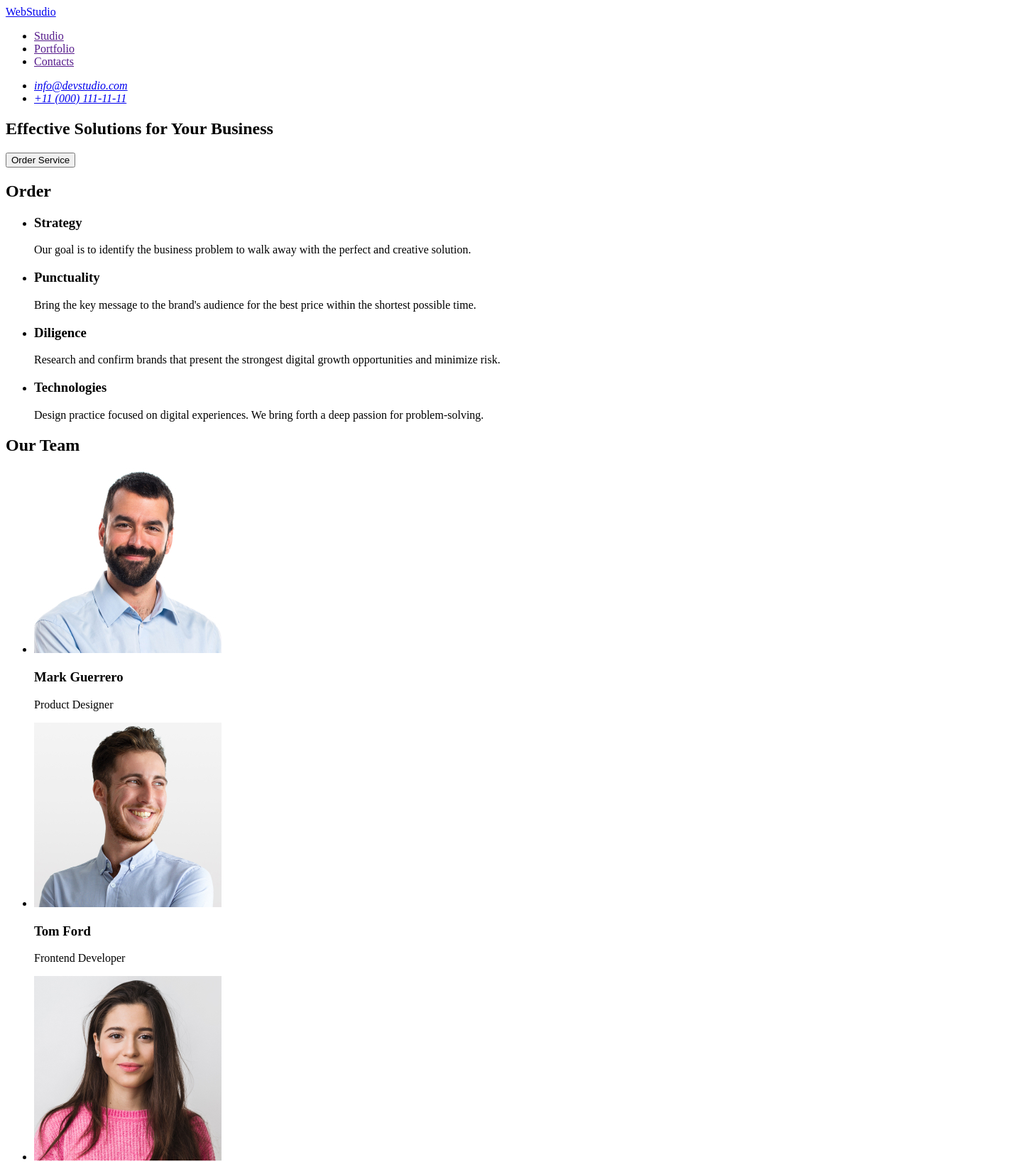
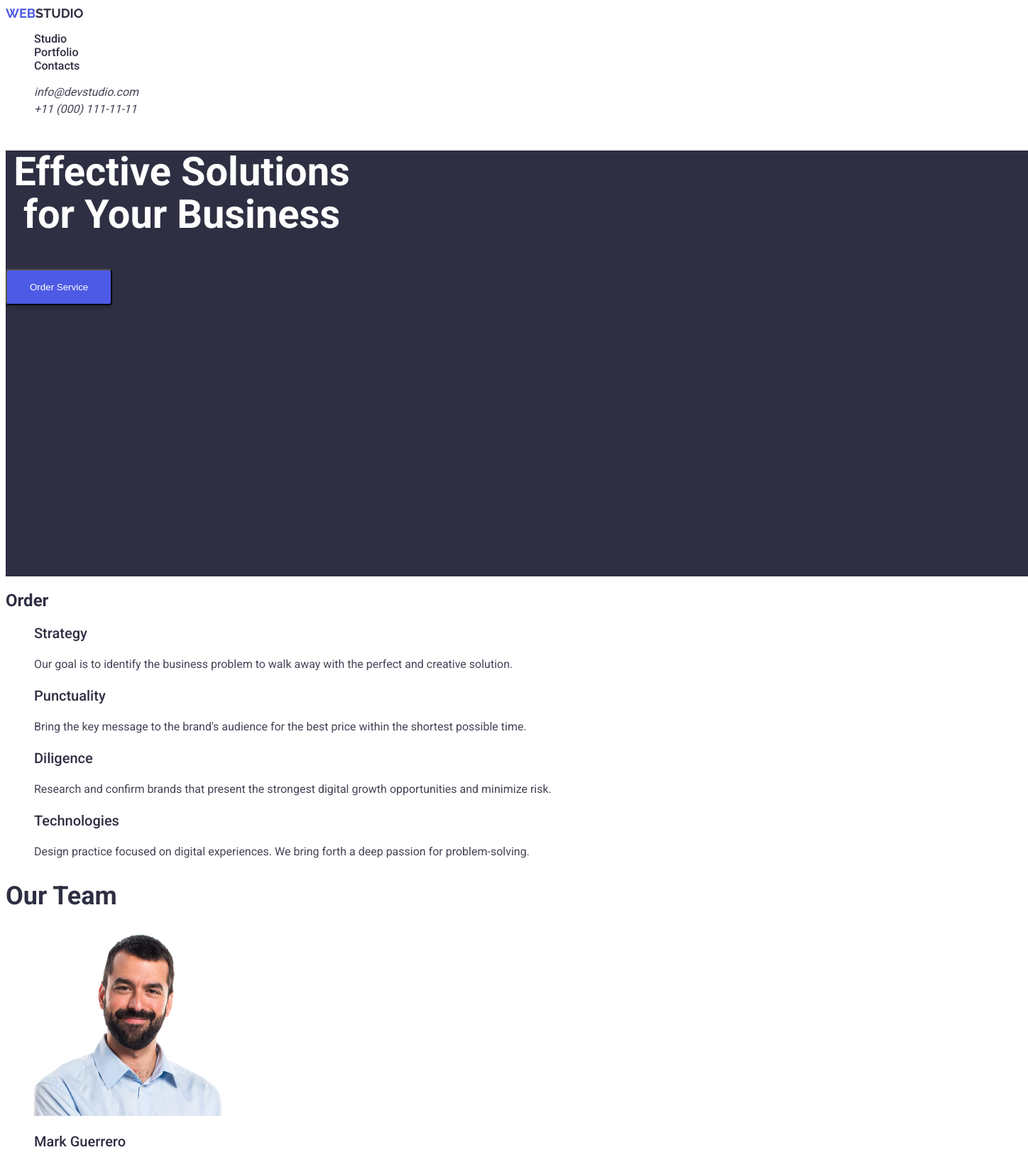
Before and after one commit to MariaKhalenko/goit-markup-hw-02, a plain HTML site: page index.html in a window 1280 px wide. Shown: the top 1637 px of the page at 71% size, 1448 px wide, since content can reach past the window. Drawn offline with Linux system fonts and the light colour scheme.

Commit message:
add stylesheets

```diff
--- /dev/null
+++ b/css/styles.css
@@ -0,0 +1,140 @@
+:root {
+  --c-basic: #4D5AE5;
+  --c-primary: #2E2F42;
+  --c-primary-light: #FFF;
+  --c-active: #404BBF;
+  --c-text: #434455;
+  --c-text-footer: #F4F4FD;
+}
+body {
+    font-family: 'Roboto', 'Raleway';
+    color: var(--c-primary);
+}
+ a {
+    text-decoration: none;
+ }
+ul {
+    list-style-type: none;
+}
+
+.logo {
+    color: var(--c-primary);
+    font-family: Raleway;
+    font-size: 18px;
+    font-weight: 700;
+    line-height: 21px;
+  }
+.logo-web {
+    color: var(--c-basic);
+    font-family: Raleway;
+    font-size: 18px;
+    font-weight: 700;
+    line-height: 21px;
+    }
+.nav-link {
+    color: var(--c-primary);
+    font-size: 16px;
+    font-weight: 500;
+    }
+.nav-link:active {
+    color: var(--c-active);
+}
+.info {
+    color: var(--c-text);
+    font-size: 16px;
+    font-weight: 400;
+    line-height: 24px;
+}
+.info:active {
+    color: var(--c-active);
+}
+.order-section {
+    background: var(--c-primary);
+    width: 1440px;
+    height: 600px;
+    flex-shrink: 0;
+    }
+.order-title-section {
+    color: var(--c-primary-light);
+    width: 496px;
+    text-align: center;
+    font-size: 56px;
+    font-weight: 700;
+    line-height: 60px;
+   }
+.order-button {
+    background: var(--c-basic);
+    color: var(--c-primary-light);
+    border-radius: 4px;
+    box-shadow: 0px 4px 4px 0px rgba(0, 0, 0, 0.15);
+    display: inline-flex;
+    padding: 16px 32px;
+    align-items: flex-start;
+    gap: 10px;
+    cursor: pointer;
+}
+.order-button:hover {
+    background: var(--c-active);
+}
+.order-title {
+    color: var(--c-primary);
+    font-size: 20px;
+    font-weight: 500;
+    line-height: 24px;
+}
+.order-text {
+    color: var(--c-text);
+    font-size: 16px;
+    font-weight: 400;
+    line-height: 24px;
+}
+.team-title {
+    color: var(--c-primary);
+    font-size: 36px;
+    font-weight: 700;
+    line-height: 40px
+}
+.team-name {
+    color: var(--c-primary);
+    font-size: 20px;
+    font-weight: 500;
+    line-height: 24px;
+}
+.team-speciality {
+    color: var(--c-text);
+    font-size: 16px;
+    font-weight: 400;
+    line-height: 24px;
+}
+.title-portfolio {
+    color: var(--c-primary);
+    font-size: 36px;
+    font-weight: 700;
+    line-height: 40px
+}
+.portfolio-projects {
+    color: var(--c-primary);
+    font-size: 20px;
+    font-weight: 500;
+    line-height: 24px;
+}
+.portfolio-project-type {
+color: var(--c-text);
+    font-size: 16px;
+    font-weight: 400;
+    line-height: 24px;
+}
+.logo-footer {
+    color: var(--c-text-footer);
+    font-family: Raleway;
+    font-size: 18px;
+    font-weight: 700;
+    line-height: 21px;
+}
+.text-footer {
+    color: var(--c-text-footer);
+    background-color: var(--c-primary);
+    font-size: 16px;
+    font-weight: 400;
+    line-height: 24px;
+}
--- a/index.html
+++ b/index.html
@@ -4,56 +4,79 @@
     <meta charset="UTF-8" />
     <meta name="viewport" content="width=device-width, initial-scale=1.0" />
     <title>Web studio</title>
+    <link rel="preconnect" href="https://fonts.googleapis.com" />
+    <link rel="preconnect" href="https://fonts.gstatic.com" crossorigin />
+    <link
+      href="https://fonts.googleapis.com/css2?family=Roboto:wght@400;500;700&display=swap"
+      rel="stylesheet"
+    />
+    <link rel="preconnect" href="https://fonts.googleapis.com" />
+    <link rel="preconnect" href="https://fonts.gstatic.com" crossorigin />
+    <link
+      href="https://fonts.googleapis.com/css2?family=Raleway:wght@700&display=swap"
+      rel="stylesheet"
+    />
+    <link rel="stylesheet" href="./css/styles.css" />
   </head>
   <body>
     <header>
       <nav>
-        <a href="./index.html">WebStudio</a>
+        <a class="logo" href="./index.html"
+          ><span class="logo-web">WEB</span>STUDIO</a
+        >
         <ul>
-          <li><a href="">Studio</a></li>
-          <li><a href="">Portfolio</a></li>
-          <li><a href="">Contacts</a></li>
+          <li><a class="nav-link" href="">Studio</a></li>
+          <li><a class="nav-link" href="">Portfolio</a></li>
+          <li><a class="nav-link" href="">Contacts</a></li>
         </ul>
       </nav>
       <address>
         <ul>
-          <li><a href="mailto:info@devstudio.com">info@devstudio.com</a></li>
-          <li><a href="tel:+110001111111">+11 (000) 111-11-11</a></li>
+          <li>
+            <a class="info" href="mailto:info@devstudio.com"
+              >info@devstudio.com</a
+            >
+          </li>
+          <li>
+            <a class="info" href="tel:+110001111111">+11 (000) 111-11-11</a>
+          </li>
         </ul>
       </address>
     </header>
     <main>
-      <section>
-        <h1>Effective Solutions for Your Business</h1>
-        <button type="button">Order Service</button>
+      <section class="order-section">
+        <h1 class="order-title-section">
+          Effective Solutions for Your Business
+        </h1>
+        <button class="order-button" type="button">Order Service</button>
       </section>
       <section>
         <h2>Order</h2>
         <ul>
           <li>
-            <h3>Strategy</h3>
-            <p>
+            <h3 class="order-title">Strategy</h3>
+            <p class="order-text">
               Our goal is to identify the business problem to walk away with the
               perfect and creative solution.
             </p>
           </li>
           <li>
-            <h3>Punctuality</h3>
-            <p>
+            <h3 class="order-title">Punctuality</h3>
+            <p class="order-text">
               Bring the key message to the brand's audience for the best price
               within the shortest possible time.
             </p>
           </li>
           <li>
-            <h3>Diligence</h3>
-            <p>
+            <h3 class="order-title">Diligence</h3>
+            <p class="order-text">
               Research and confirm brands that present the strongest digital
               growth opportunities and minimize risk.
             </p>
           </li>
           <li>
-            <h3>Technologies</h3>
-            <p>
+            <h3 class="order-title">Technologies</h3>
+            <p class="order-text">
               Design practice focused on digital experiences. We bring forth a
               deep passion for problem-solving.
             </p>
@@ -61,7 +84,7 @@
         </ul>
       </section>
       <section>
-        <h2>Our Team</h2>
+        <h2 class="team-title">Our Team</h2>
         <ul>
           <li>
             <img
@@ -69,13 +92,13 @@
               alt="Mark Guerrero"
               width="264"
             />
-            <h3>Mark Guerrero</h3>
-            <p>Product Designer</p>
+            <h3 class="team-name">Mark Guerrero</h3>
+            <p class="team-speciality">Product Designer</p>
           </li>
           <li>
             <img src="./images/tom_ford.jpg" alt="Tom Ford" width="264" />
-            <h3>Tom Ford</h3>
-            <p>Frontend Developer</p>
+            <h3 class="team-name">Tom Ford</h3>
+            <p class="team-speciality">Frontend Developer</p>
           </li>
           <li>
             <img
@@ -83,8 +106,8 @@
               alt="Camila Garcia"
               width="264"
             />
-            <h3>Camila Garcia</h3>
-            <p>Marketing</p>
+            <h3 class="team-name">Camila Garcia</h3>
+            <p class="team-speciality">Marketing</p>
           </li>
           <li>
             <img
@@ -92,14 +115,60 @@
               alt="Daniel Wilson"
               width="264"
             />
-            <h3>Daniel Wilson</h3>
-            <p>UI Designer</p>
+            <h3 class="team-name">Daniel Wilson</h3>
+            <p class="team-speciality">UI Designer</p>
           </li>
         </ul>
       </section>
+      <section>
+        <h2 class="title-portfolio">Our Portfolio</h2>
+        <section>
+          <ul>
+            <li>
+              <img src="./images/banking_app.jpg" alt="Banking App" />
+              <h3 class="portfolio-projects">Banking App</h3>
+              <p class="portfolio-project-type">App</p>
+            </li>
+            <li>
+              <img src="./images/cashless_payment.jpg" alt="Cashless Payment" />
+              <h3 class="portfolio-projects">Cashless Payment</h3>
+              <p class="portfolio-project-type">Marketing</p>
+            </li>
+            <li>
+              <img src="./images/meditation_app.jpg" alt="Meditation App" />
+              <h3 class="portfolio-projects">Meditation App</h3>
+              <p class="portfolio-project-type">App</p>
+            </li>
+          </ul>
+        </section>
+        <section>
+          <ul>
+            <li>
+              <img src="./images/taxi_service.jpg" alt="Taxi Service" />
+              <h3 class="portfolio-projects">Taxi Service</h3>
+              <p class="portfolio-project-type">Marketing</p>
+            </li>
+            <li>
+              <img
+                src="./images/screen_illustrations.jpg"
+                alt="Screen Illustrations"
+              />
+              <h3 class="portfolio-projects">Screen Illustrations</h3>
+              <p class="portfolio-project-type">Design</p>
+            </li>
+            <li>
+              <img src="./images/online_courses.jpg" alt="Online Courses" />
+              <h3 class="portfolio-projects">Online Courses</h3>
+              <p class="portfolio-project-type">Marketing</p>
+            </li>
+          </ul>
+        </section>
+      </section>
     </main>
-    <footer>
-      <a href="./index.html">WebStudio </a>
+    <footer class="text-footer">
+      <a class="logo-footer" href="./index.html"
+        ><span class="logo-web">WEB</span>STUDIO
+      </a>
       <p>
         Increase the flow of customers and sales for your business with digital
         marketing & growth solutions.
```
Also changed, not shown: images/banking_app.jpg (added), images/cashless_payment.jpg (added), images/meditation_app.jpg (added), images/online_courses.jpg (added), images/screen_illustrations.jpg (added), images/taxi_service.jpg (added), 1 other file.
